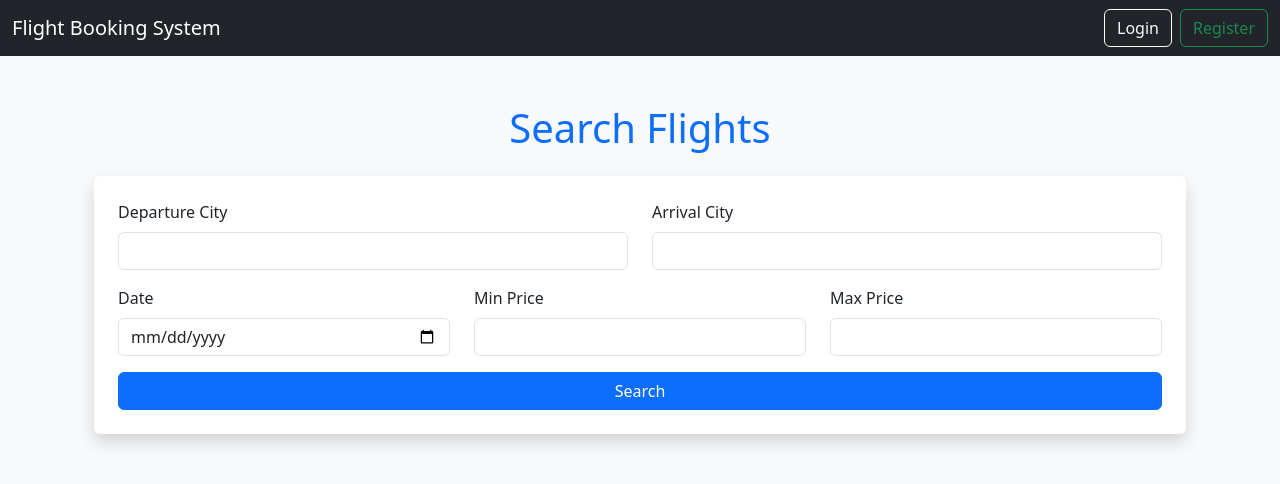
After one commit to zolwikC/Flight-Booking-App, a Flask app: page /search in a window 1280 px wide. The commit adds this page. Shown: the top 484 px of the page. Run offline with Flask 3, Linux system fonts and the light colour scheme.

Commit message:
2
Wyszukiwarka lotów:

Możliwość filtrowania lotów według:
Miasta wylotu
Miasta przylotu
Daty
Minimalnej i maksymalnej ceny
Wyniki wyszukiwania wyświetlane w formie tabeli z informacją o dostępnych miejscach i możliwością rezerwacji.
Nowe trasy w aplikacji:

/search - Strona wyszukiwania z formularzem.
/search_results - Strona wyświetlająca wyniki wyszukiwania.
Aktualizacja szablonów:

search.html - Formularz wyszukiwania z nowoczesnym wyglądem.
search_results.html - Profesjonalne wyświetlanie wyników wyszukiwania.
Pasek nawigacyjny (base.html) z nowym przyciskiem "Search Flights".

```diff
--- a/app.py
+++ b/app.py
@@ -206,6 +206,33 @@ def book_flight(flight_id):
         return redirect(url_for("my_bookings"))
     return render_template("book.html", flight=flight)
 
+@app.route("/search", methods=["GET", "POST"])
+def search_flights():
+    if request.method == "POST":
+        departure_city = request.form.get("departure_city")
+        arrival_city = request.form.get("arrival_city")
+        date = request.form.get("date")
+        min_price = request.form.get("min_price")
+        max_price = request.form.get("max_price")
+
+        # Filtruj loty
+        flights = Flight.query
+        if departure_city:
+            flights = flights.filter(Flight.departure_city.ilike(f"%{departure_city}%"))
+        if arrival_city:
+            flights = flights.filter(Flight.arrival_city.ilike(f"%{arrival_city}%"))
+        if date:
+            flights = flights.filter(Flight.date == date)
+        if min_price:
+            flights = flights.filter(Flight.price >= float(min_price))
+        if max_price:
+            flights = flights.filter(Flight.price <= float(max_price))
+
+        flights = flights.all()
+        return render_template("search_results.html", flights=flights)
+
+    return render_template("search.html")
+
 @app.route("/edit_flight/<int:flight_id>", methods=["GET", "POST"])
 @login_required
 def edit_flight(flight_id):
--- a/templates/base.html
+++ b/templates/base.html
@@ -19,6 +19,7 @@
                     {% if current_user.is_admin %}
                         <a href="/admin" class="btn btn-warning me-2">Admin Panel</a>
                         <a href="/admin/users" class="btn btn-info">Manage Users</a>
+                        <a href="/search" class="btn btn-outline-light me-2">Search Flights</a>
                     {% endif %}
                 {% else %}
                     <a href="/login" class="btn btn-outline-light me-2">Login</a>
--- /dev/null
+++ b/templates/search.html
@@ -0,0 +1,34 @@
+{% extends "base.html" %}
+
+{% block title %}Search Flights{% endblock %}
+
+{% block content %}
+<div class="container mt-5">
+    <h1 class="text-center text-primary mb-4">Search Flights</h1>
+    <form method="POST" class="shadow p-4 rounded bg-white">
+        <div class="row">
+            <div class="col-md-6 mb-3">
+                <label for="departure_city" class="form-label">Departure City</label>
+                <input type="text" id="departure_city" name="departure_city" class="form-control">
+            </div>
+            <div class="col-md-6 mb-3">
+                <label for="arrival_city" class="form-label">Arrival City</label>
+                <input type="text" id="arrival_city" name="arrival_city" class="form-control">
+            </div>
+            <div class="col-md-4 mb-3">
+                <label for="date" class="form-label">Date</label>
+                <input type="date" id="date" name="date" class="form-control">
+            </div>
+            <div class="col-md-4 mb-3">
+                <label for="min_price" class="form-label">Min Price</label>
+                <input type="number" id="min_price" name="min_price" class="form-control" step="0.01">
+            </div>
+            <div class="col-md-4 mb-3">
+                <label for="max_price" class="form-label">Max Price</label>
+                <input type="number" id="max_price" name="max_price" class="form-control" step="0.01">
+            </div>
+        </div>
+        <button type="submit" class="btn btn-primary w-100">Search</button>
+    </form>
+</div>
+{% endblock %}
```
Also changed, not shown: templates/search_results.html (added, +44 -0 lines).
